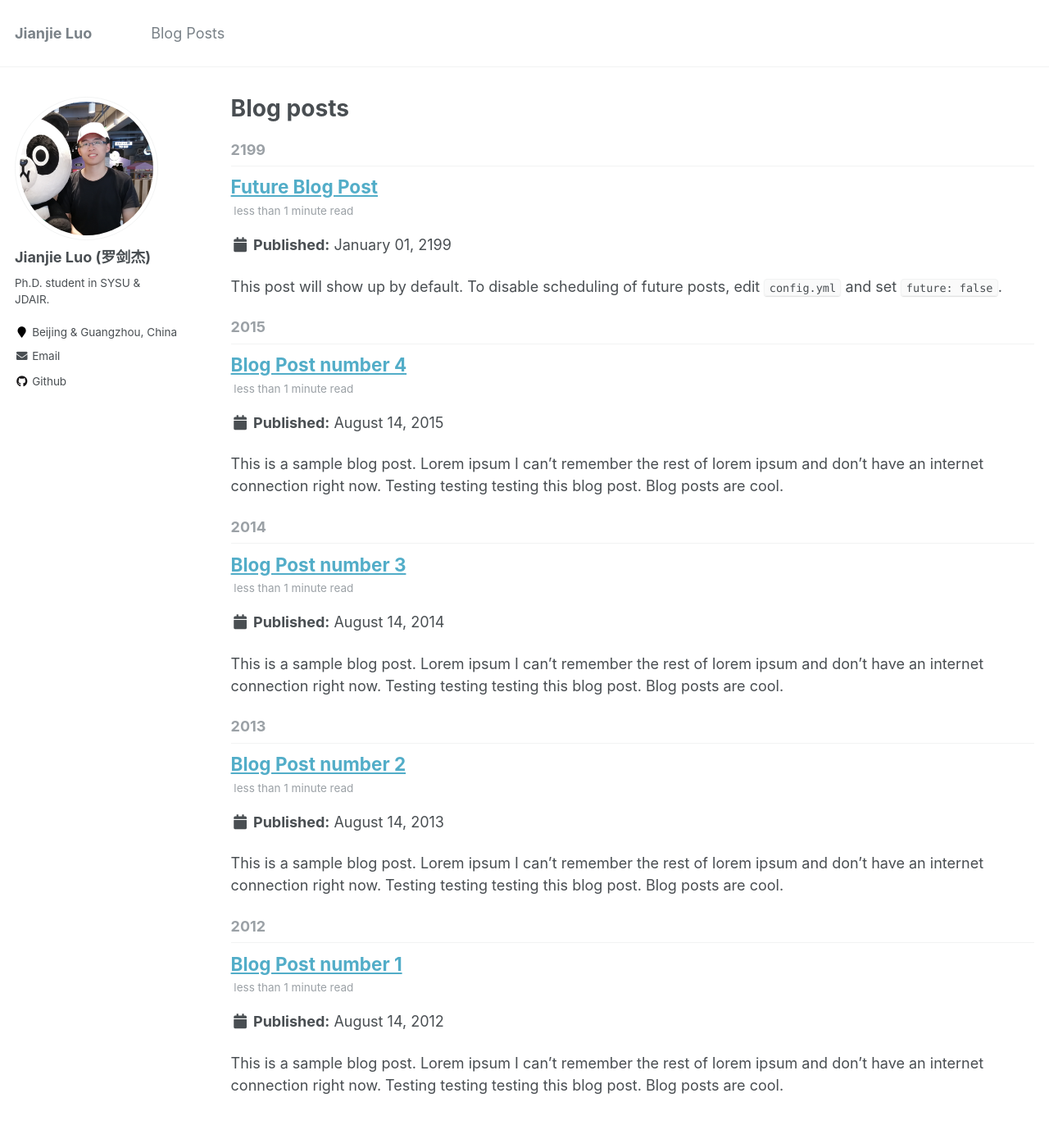
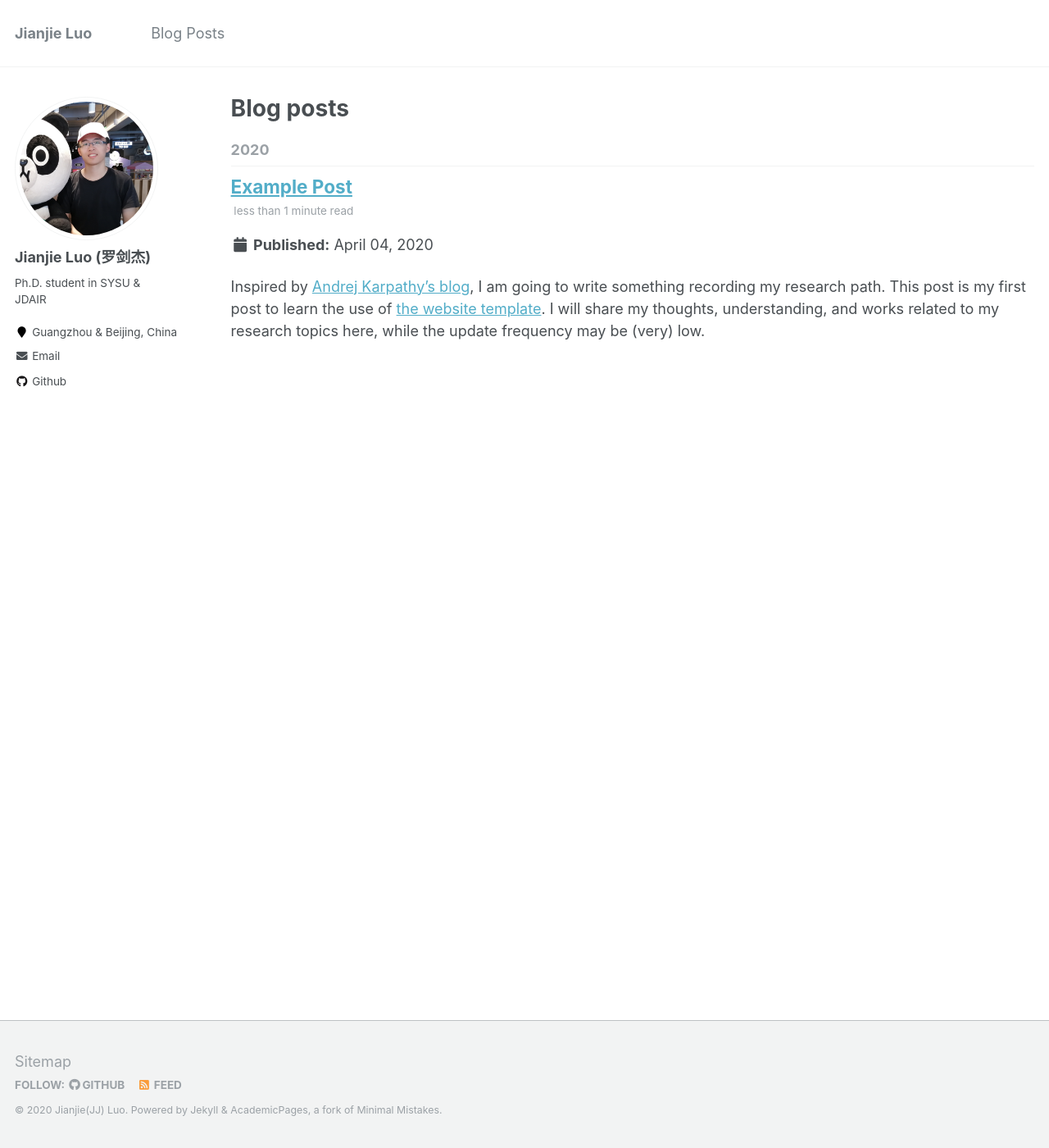
Before and after one commit to jianjieluo/jianjieluo.github.io, a Jekyll site: the page built from _pages/year-archive.html, in a window 1280 px wide and 1400 px high. Shown: the whole window at 82% size. Built offline with Jekyll 4.4.1, drawn with Linux system fonts in a browser that asks for light colours.

Commit message:
update about me and blog post

```diff
--- a/_config.yml
+++ b/_config.yml
@@ -17,7 +17,7 @@ repository               : "jianjieluo/jianjieluo.github.io"
 teaser                   :  # filename of teaser fallback teaser image placed in /images/, .e.g. "500x300.png"
 breadcrumbs              : false # true, false (default)
 words_per_minute         : 160
-future                   : true
+future                   : false
 read_more                : "disabled" # if enabled, adds "Read more" links to excerpts
 talkmap_link             : false #change to true to add link to talkmap on talks page
 comments:
@@ -82,8 +82,8 @@ analytics:
 author:
   name             : "Jianjie Luo (罗剑杰)"
   avatar           : "profile.jpg"
-  bio              : "Ph.D. student in SYSU & JDAIR."
-  location         : "Beijing & Guangzhou, China"
+  bio              : "Ph.D. student in SYSU & JDAIR"
+  location         : "Guangzhou & Beijing, China"
   employer         :
   pubmed           :
   googlescholar    :  # "http://yourfullgooglescholarurl.com"
@@ -176,16 +176,16 @@ kramdown:
 # Collections
 collections:
   teaching:
-    output: true
+    output: false
     permalink: /:collection/:path/
   publications:
-    output: true
+    output: false
     permalink: /:collection/:path/
   portfolio:
-    output: true
+    output: false
     permalink: /:collection/:path/
   talks:
-    output: true
+    output: false
     permalink: /:collection/:path/
 
 
--- a/_posts/2012-08-14-blog-post-1.md
+++ /dev/null
@@ -1,20 +0,0 @@
----
-title: 'Blog Post number 1'
-date: 2012-08-14
-permalink: /posts/2012/08/blog-post-1/
-tags:
-  - cool posts
-  - category1
-  - category2
----
-
-This is a sample blog post. Lorem ipsum I can't remember the rest of lorem ipsum and don't have an internet connection right now. Testing testing testing this blog post. Blog posts are cool.
-
-Headings are cool
-======
-
-You can have many headings
-======
-
-Aren't headings cool?
-------
--- a/_posts/2013-08-14-blog-post-2.md
+++ /dev/null
@@ -1,20 +0,0 @@
----
-title: 'Blog Post number 2'
-date: 2013-08-14
-permalink: /posts/2013/08/blog-post-2/
-tags:
-  - cool posts
-  - category1
-  - category2
----
-
-This is a sample blog post. Lorem ipsum I can't remember the rest of lorem ipsum and don't have an internet connection right now. Testing testing testing this blog post. Blog posts are cool.
-
-Headings are cool
-======
-
-You can have many headings
-======
-
-Aren't headings cool?
-------
--- a/_posts/2014-08-14-blog-post-3.md
+++ /dev/null
@@ -1,20 +0,0 @@
----
-title: 'Blog Post number 3'
-date: 2014-08-14
-permalink: /posts/2014/08/blog-post-3/
-tags:
-  - cool posts
-  - category1
-  - category2
----
-
-This is a sample blog post. Lorem ipsum I can't remember the rest of lorem ipsum and don't have an internet connection right now. Testing testing testing this blog post. Blog posts are cool.
-
-Headings are cool
-======
-
-You can have many headings
-======
-
-Aren't headings cool?
-------
--- /dev/null
+++ b/_posts/2020-04-04-first-example-post.md
@@ -0,0 +1,9 @@
+---
+title: 'Example Post'
+date: 2020-04-04
+permalink: /posts/2020/04/blog-post-1/
+tags:
+  - others
+---
+
+Inspired by [Andrej Karpathy's blog](http://karpathy.github.io/), I am going to write something recording my research path. This post is my first post to learn the use of [the website template](https://github.com/academicpages/academicpages.github.io). I will share my thoughts, understanding, and works related to my research topics here, while the update frequency may be (very) low.
--- a/_posts/2199-01-01-future-post.md
+++ /dev/null
@@ -1,11 +0,0 @@
----
-title: 'Future Blog Post'
-date: 2199-01-01
-permalink: /posts/2012/08/blog-post-4/
-tags:
-  - cool posts
-  - category1
-  - category2
----
-
-This post will show up by default. To disable scheduling of future posts, edit `config.yml` and set `future: false`.
```
Also changed, not shown: README.md (+2 -26 lines), _pages/about.md (+3 -1 lines), _posts/2015-08-14-blog-post-4.md (deleted, +0 -20 lines).
